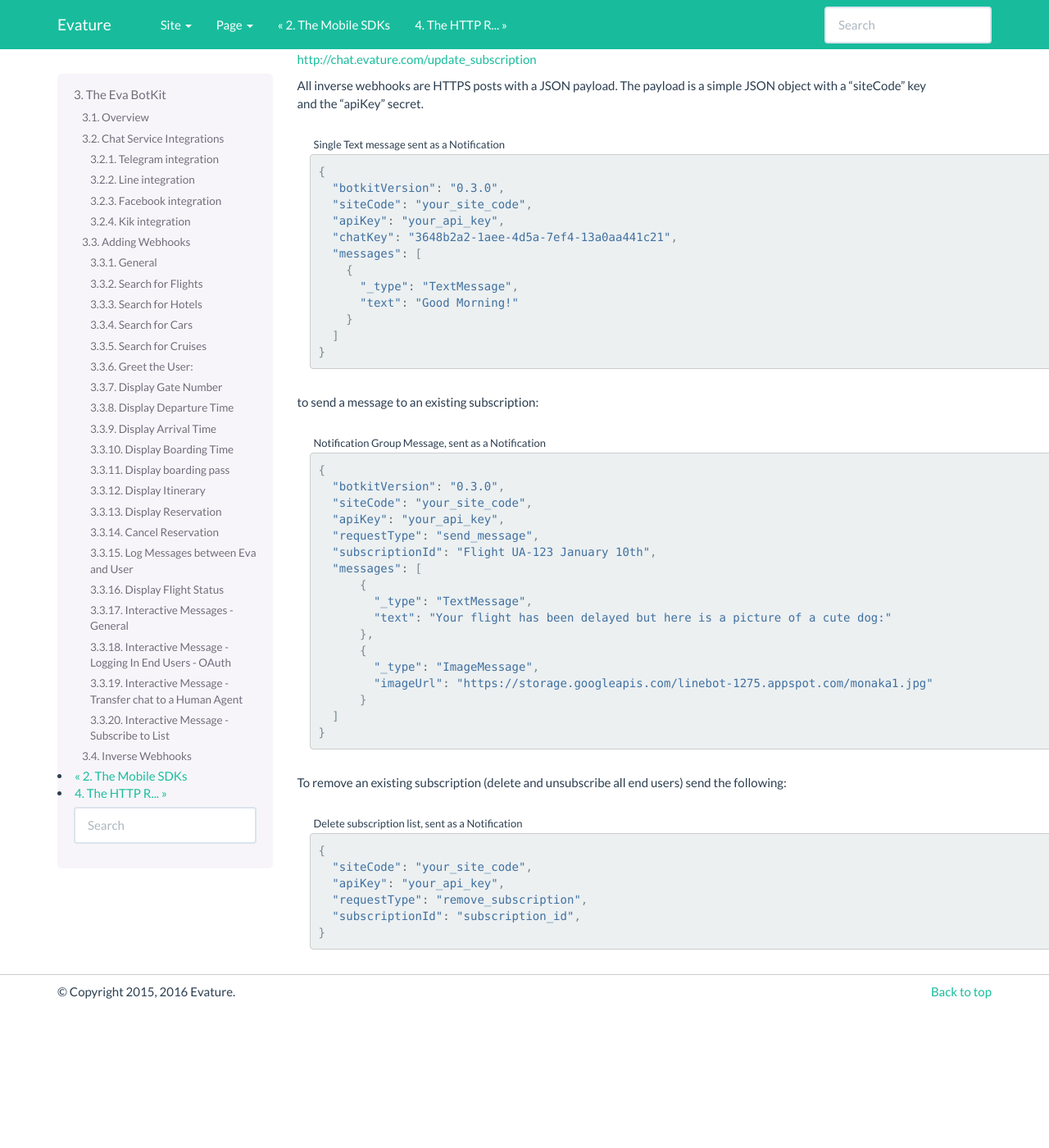
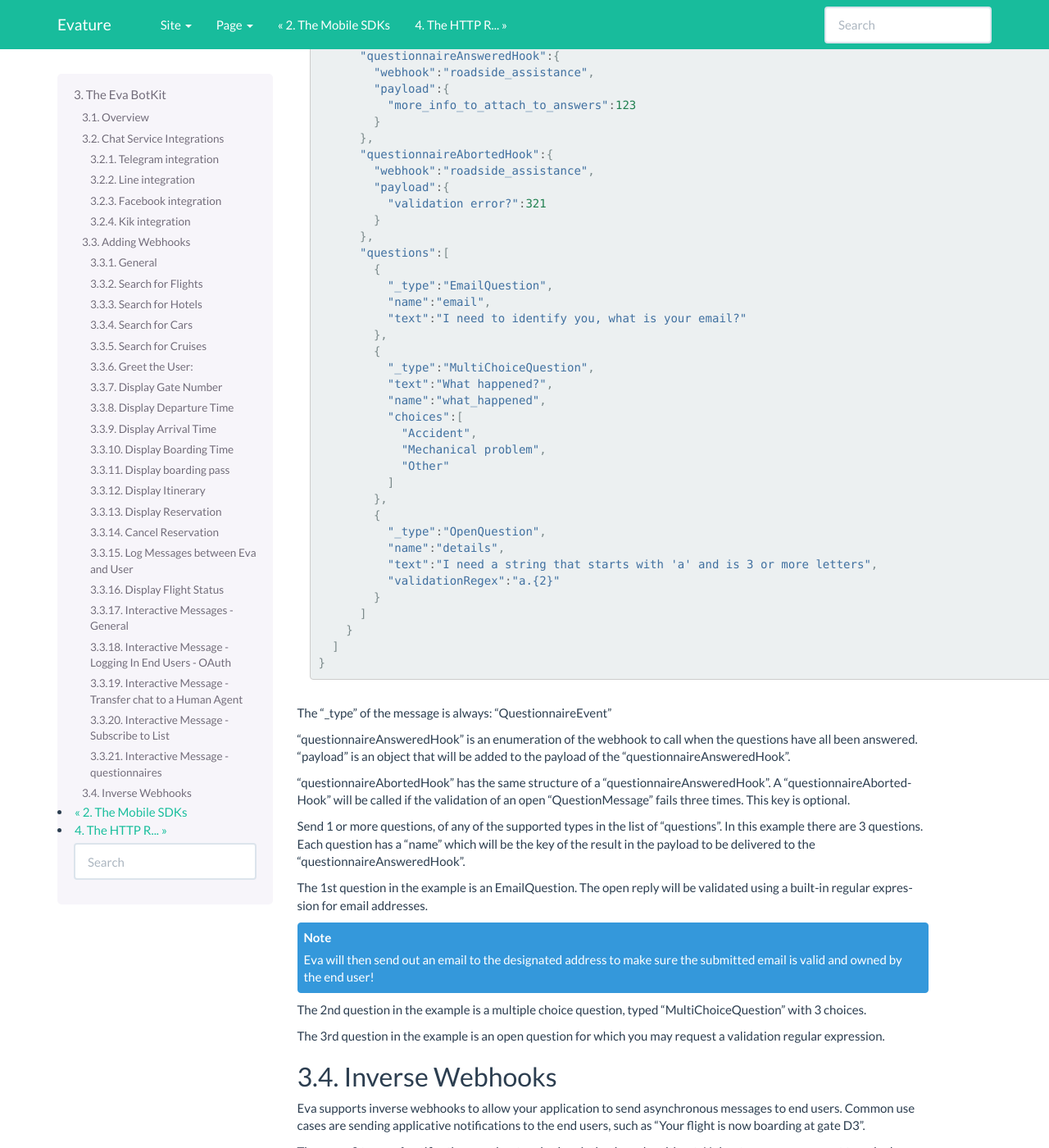
Before and after one commit to evature/docs, a Sphinx documentation site: the page built from docs/botkit.rst, in a window 1280 px wide and 1400 px high, scrolled down 18184 px. Shown: the whole window at 82% size. Built offline with Sphinx 7.4.7, drawn with Linux system fonts in a browser that asks for light colours; the version number could not be read and is left out; before the commit the page ends 19415 px from its top, so only the background shows below that; some of the changed text lies outside the part shown.

```diff
--- a/docs/botkit.rst
+++ b/docs/botkit.rst
@@ -996,6 +996,93 @@ return the following interactive message from any applicative webhook:
 
 As this is an interactive message it can only be the last in the list of returned messages
 and there can only be a single interactive message in the list.
+
+
+Interactive Message - questionnaires
+------------------------------------
+
+questionnaires are the ChatBot equivalent of forms,
+where user interaction is better served with simple UI elements such as buttons.
+A questionnaire is a list of questions of various types that Eva will ask the end user.
+As a questionnaire is an interactive message it can only be the last in the list of returned messages
+and there can only be a single interactive message in the list.
+
+To request asking the end user questions,
+return the following interactive message from any applicative webhook:
+
+.. code-block:: javascript
+    :caption: Example of questionnaire
+
+    {
+      "botkitVersion":"0.4.0",
+      "messages":[
+        {
+          "_type":"QuestionnaireEvent",
+          "questionnaireAnsweredHook":{
+            "webhook":"roadside_assistance",
+            "payload":{
+              "more_info_to_attach_to_answers":123
+            }
+          },
+          "questionnaireAbortedHook":{
+            "webhook":"roadside_assistance",
+            "payload":{
+              "validation error?":321
+            }
+          },
+          "questions":[
+            {
+              "_type":"EmailQuestion",
+              "name":"email",
+              "text":"I need to identify you, what is your email?"
+            },
+            {
+              "_type":"MultiChoiceQuestion",
+              "text":"What happened?",
+              "name":"what_happened",
+              "choices":[
+                "Accident",
+                "Mechanical problem",
+                "Other"
+              ]
+            },
+            {
+              "_type":"OpenQuestion",
+              "name":"details",
+              "text":"I need a string that starts with 'a' and is 3 or more letters",
+              "validationRegex":"a.{2}"
+            }
+          ]
+        }
+      ]
+    }
+
+The "_type" of the message is always: "QuestionnaireEvent"
+
+"questionnaireAnsweredHook" is an enumeration of the webhook to call when the questions have all been answered.
+"payload" is an object that will be added to the payload of the "questionnaireAnsweredHook".
+
+"questionnaireAbortedHook" has the same structure of a "questionnaireAnsweredHook".
+A "questionnaireAbortedHook" will be called if the validation of an open "QuestionMessage" fails three times.
+This key is optional.
+
+Send 1 or more questions, of any of the supported types in the list of "questions".
+In this example there are 3 questions.
+Each question has a "name" which will be the key of the result in the payload to be delivered to the "questionnaireAnsweredHook".
+
+The 1st question in the example is an EmailQuestion.
+The open reply will be validated using a built-in regular expression for email addresses.
+
+
+.. note::
+
+   Eva will then send out an email to the designated address to make sure the submitted email is valid and owned by the end user!
+
+The 2nd question in the example is a multiple choice question, typed "MultiChoiceQuestion" with 3 choices.
+
+The 3rd question in the example is an open question for which you may request a validation regular expression.
+
+
 
 Inverse Webhooks
 ================
```
Also changed, not shown: other parts of docs/botkit.rst (+17 -17 lines), 5 other files.
